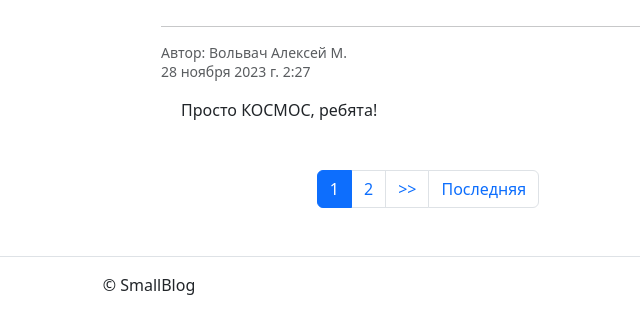
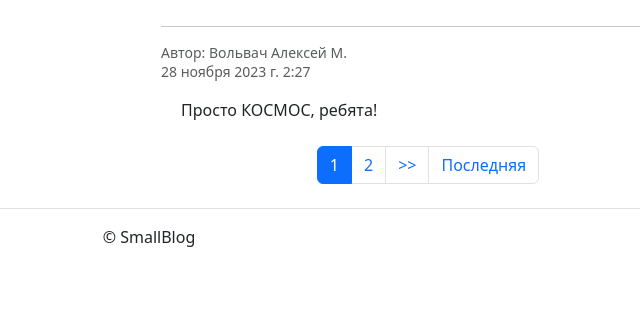
Before and after one commit to DmityV/SUTD_HW2_small_blog, a Django app: page /feedback/ in a window 1280 px wide. Shown: the part 720-1049 px from the top of the page, without its empty margins (491-1131 px from the left). After the commit the page ends 967 px from the top, so only its background shows below. Run offline with Django 4.2, Linux system fonts and the light colour scheme; data comes from the database, SQL or seed files in the repository; some libraries are stand-ins or nearby versions.

Commit message:
add HW 4 and alter formats

```diff
--- a/small_blog/templates/feedback/feedbacks.html
+++ b/small_blog/templates/feedback/feedbacks.html
@@ -23,12 +23,14 @@
         <h6 class='mb-0 text-muted d-flex justify-content-center'>после одобрения администратором</h6>
       {% else %}
         <br>
+        <div class="mb-3">
           <div class='mb-3 d-flex justify-content-center'><h4>Оставьте свой отзыв здесь:</h4></div>
           <form method="post" action="{% url 'feedback:add_feedback' %}">
             {% csrf_token %}
             {% bootstrap_form form %}
             {% bootstrap_button button_type="submit" style="width: 8rem;" content="Отправить" %}
           </form>
+        </div>
       {% endif %}
     </div>
     <div class="col">
--- a/small_blog/templates/includes/paginator.html
+++ b/small_blog/templates/includes/paginator.html
@@ -1,5 +1,5 @@
 {% if page_obj.has_other_pages %}
-  <nav aria-label="Page navigation" class="my-5">
+  <nav aria-label="Page navigation" class="my-4">
     <ul class="pagination justify-content-center">
       {% if page_obj.has_previous %}
         <li class="page-item"><a class="page-link" href="?page=1">Первая</a></li>
```
Lines whose indentation alone changed are shown as unchanged.
